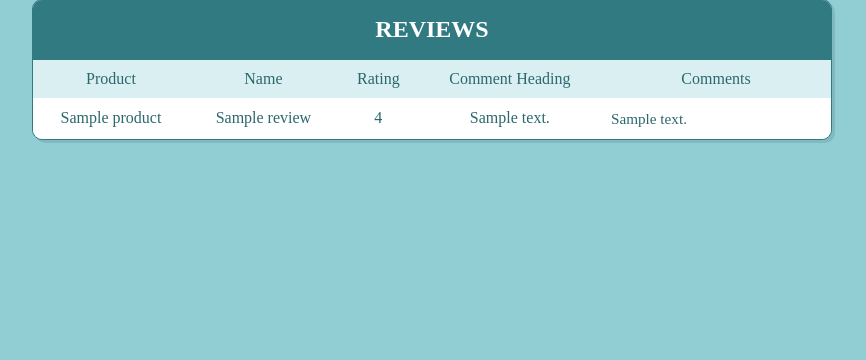
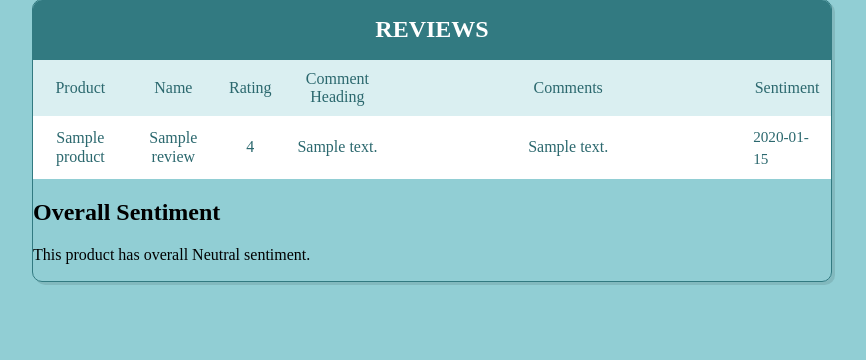
Before and after one commit to Pratik94229/Product-review-scrapper-and-Sentiment-Analyzer, a Flask app: template templates/results.html in a window 1280 px wide. Shown: the part 17-377 px from the top of the page, without its empty margins (208-1074 px from the left). Run offline with Flask 2, Linux system fonts and the light colour scheme; the template is opened without the code that fills it: most values are stand-ins (such as "Sample title", 1, 10 or a date in 2020); some libraries are stand-ins or nearby versions.

Commit message:
sentiment analysis of reviews

```diff
--- a/application.py
+++ b/application.py
@@ -1,89 +1,113 @@
-from flask import Flask, render_template, request,jsonify
-from flask_cors import CORS,cross_origin
+from flask import Flask, render_template, request
+from flask_cors import CORS, cross_origin
 import requests
 from bs4 import BeautifulSoup as bs
 from urllib.request import urlopen as uReq
 import pymongo
+import csv
+from textblob import TextBlob
 
-application = Flask(__name__) # initializing a flask app
-app=application
+application = Flask(__name__)
+app = application
 
-@app.route('/',methods=['GET'])  # route to display the home page
+@app.route('/', methods=['GET'])
 @cross_origin()
 def homePage():
     return render_template("index.html")
 
-@app.route('/review',methods=['POST','GET']) # route to show the review comments in a web UI
+@app.route('/review', methods=['POST', 'GET'])
 @cross_origin()
 def index():
     if request.method == 'POST':
         try:
-            searchString = request.form['content'].replace(" ","")
+            searchString = request.form['content'].replace(" ", "")
             flipkart_url = "https://www.flipkart.com/search?q=" + searchString
+
             uClient = uReq(flipkart_url)
             flipkartPage = uClient.read()
             uClient.close()
+
             flipkart_html = bs(flipkartPage, "html.parser")
             bigboxes = flipkart_html.findAll("div", {"class": "_1AtVbE col-12-12"})
             del bigboxes[0:3]
             box = bigboxes[0]
             productLink = "https://www.flipkart.com" + box.div.div.div.a['href']
             prodRes = requests.get(productLink)
-            prodRes.encoding='utf-8'
+            prodRes.encoding = 'utf-8'
             prod_html = bs(prodRes.text, "html.parser")
             print(prod_html)
+
             commentboxes = prod_html.find_all('div', {'class': "_16PBlm"})
 
-            filename = searchString + ".csv"
-            fw = open(filename, "w")
-            headers = "Product, Customer Name, Rating, Heading, Comment \n"
-            fw.write(headers)
-            reviews = []
+            all_reviews = []
+            overall_sentiment_score = 0
+
             for commentbox in commentboxes:
                 try:
-                    #name.encode(encoding='utf-8')
                     name = commentbox.div.div.find_all('p', {'class': '_2sc7ZR _2V5EHH'})[0].text
-
                 except:
                     name = 'No Name'
 
                 try:
-                    #rating.encode(encoding='utf-8')
                     rating = commentbox.div.div.div.div.text
-
-
                 except:
                     rating = 'No Rating'
 
                 try:
-                    #commentHead.encode(encoding='utf-8')
                     commentHead = commentbox.div.div.div.p.text
-
                 except:
                     commentHead = 'No Comment Heading'
+
                 try:
                     comtag = commentbox.div.div.find_all('div', {'class': ''})
-                    #custComment.encode(encoding='utf-8')
                     custComment = comtag[0].div.text
                 except Exception as e:
-                    print("Exception while creating dictionary: ",e)
+                    print("Exception while creating dictionary: ", e)
 
-                mydict = {"Product": searchString, "Name": name, "Rating": rating, "CommentHead": commentHead,
-                          "Comment": custComment}
-                reviews.append(mydict)
-            client = pymongo.MongoClient("mongodb+srv://pratik.941:logan@cluster0.ln0bt5m.mongodb.net/?retryWrites=true&w=majority")
+                # Perform sentiment analysis using TextBlob
+                sentiment = TextBlob(custComment).sentiment.polarity
+                overall_sentiment_score += sentiment
+
+                mydict = {
+                    "Product": searchString,
+                    "Name": name,
+                    "Rating": rating,
+                    "CommentHead": commentHead,
+                    "Comment": custComment,
+                    "Sentiment": sentiment
+                }
+                all_reviews.append(mydict)
+
+            # Calculate overall sentiment score
+            overall_sentiment_score /= len(all_reviews)
+
+            # Determine sentiment label based on overall sentiment score
+            sentiment_label = ""
+            if overall_sentiment_score > 0:
+                sentiment_label = "Positive"
+            elif overall_sentiment_score < 0:
+                sentiment_label = "Negative"
+            else:
+                sentiment_label = "Neutral"
+
+            filename = searchString + ".csv"
+            with open(filename, "w", newline='', encoding='utf-8') as csvfile:
+                fieldnames = ["Product", "Name", "Rating", "CommentHead", "Comment", "Sentiment"]
+                writer = csv.DictWriter(csvfile, fieldnames=fieldnames)
+                writer.writeheader()
+                writer.writerows(all_reviews)
+
+            client = pymongo.MongoClient("mongodb+srv://pwskills:pwskills@cluster0.ln0bt5m.mongodb.net/?retryWrites=true&w=majority")
             db = client['review_scrap']
             review_col = db['review_scrap_data']
-            review_col.insert_many(reviews)
-            return render_template('results.html', reviews=reviews[0:(len(reviews)-1)])
+            review_col.insert_many(all_reviews)
+
+            return render_template('results.html', reviews=all_reviews[0:(len(all_reviews) - 1)], sentiment=sentiment_label)
         except Exception as e:
-            print('The Exception message is: ',e)
-            return 'something is wrong'
-    # return render_template('results.html')
-
+            print('The Exception message is: ', e)
+            return 'Something went wrong'
     else:
         return render_template('index.html')
 
 if __name__ == "__main__":
     app.run(host='127.0.0.1', port=8000, debug=True)
-	#app.run(debug=True)
--- a/templates/results.html
+++ b/templates/results.html
@@ -24,7 +24,8 @@
         <th>Name</th>
         <th>Rating</th>
         <th>Comment Heading</th>
-        <th width="230">Comments</th>
+        <th width="350">Comments</th>
+        <th>Sentiment</th>
       </tr>
       {% for review in reviews %}
       <tr>
@@ -33,9 +34,28 @@
         <td>{{review['Rating']}}</td>
         <td>{{review['CommentHead']}}</td>
         <td>{{review['Comment']}}</td>
+        <td>{{review['Sentiment']}}</td>
       </tr>
       {% endfor %}
     </table>
+
+
+    <!-- Add the following code after the closing </table> tag -->
+
+
+    <div class="custom-text">
+      <h2>Overall Sentiment</h2>
+      {% if sentiment == 'Positive' %}
+        <p>This product has overall Positive sentiment.</p>
+      {% elif sentiment == 'Negative' %}
+        <p>This product has overall Negative sentiment.</p>
+      {% else %}
+        <p>This product has overall Neutral sentiment.</p>
+      {% endif %}
+    </div>
+
+
+
   </div>
 </body>
 
```
Also changed, not shown: iphone11.csv (added, +12 -0 lines), iphone12.csv (added, +12 -0 lines), pocof11.csv (added, +12 -0 lines), pocof5.csv (added, +12 -0 lines), realme12.csv (added, +12 -0 lines).
